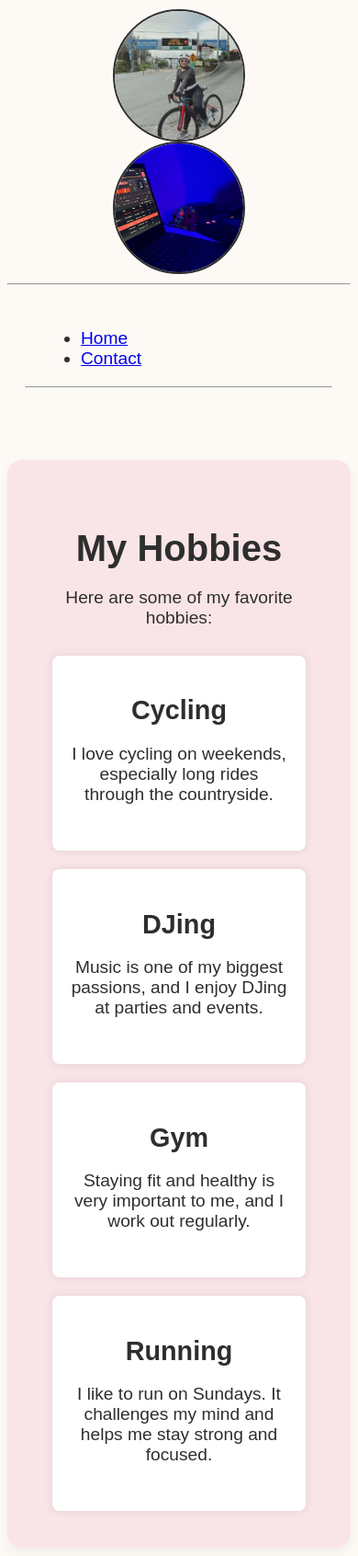
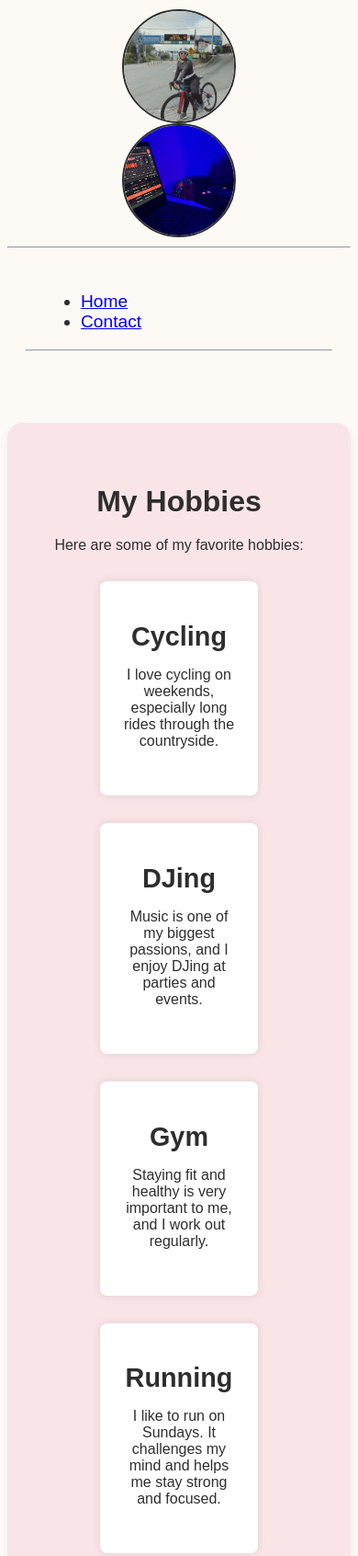
Before and after one commit to karenntorres/bit-website, a plain HTML site: page hobbies.html in a window 390 px wide. Shown: the top 1692 px of the page at 92% size. Drawn offline with Linux system fonts and the light colour scheme.

Commit message:
responsive fixed

```diff
--- a/css/style.css
+++ b/css/style.css
@@ -34,7 +34,7 @@ header {
 }
 
 .about-section h1 {
-    font-size: 2.5em; /*tamaño letra */
+    font-size: 2.5em;
     color: var(--color-texto);
     margin-bottom: 15px;
 }
@@ -50,6 +50,8 @@ header {
     border-radius: 50%;
     object-fit: cover;
     border: 2px solid var(--color-texto);
+    display: block;
+    margin: 0 auto;
 }
 
 .about-content {
@@ -95,43 +97,22 @@ table th, table td {
 }
 
 table th {
-    background-color: var(--fondo-general);       /*fondo del title: name and age */
+    background-color: var(--fondo-general);
 }
 
 /* Footer */
 footer {
+    background-color: var(--color-about);
     text-align: center;
     padding: 20px;
-    background-color: var(--fondo-general);
     color: var(--color-texto);
 }
 
-/* Responsive para pantallas pequeñas */
-@media (max-width: 768px) {
-    .about-section {
-        padding: 15px;
-    }
-
-    .about-section h1 {
-        font-size: 2em;
-    }
-
-    .about-content {
-        font-size: 1em;
-    }
-
-    .image-container img {
-        width: 120px;
-        height: 120px;
-    }
-
-    section {
-        padding: 15px;
-    }
+footer p {
+    font-size: 0.9em;
 }
 
-
-/* Estilos para formularios (input y textarea) */
+/* Estilos para formularios */
 input[type="text"],
 input[type="email"],
 input[type="date"],
@@ -168,14 +149,12 @@ form {
     box-shadow: 0 0 10px rgba(0,0,0,0.1);
 }
 
-/* Estilo para etiquetas y entradas */
 form label {
     display: block;
     margin-top: 15px;
     font-weight: bold;
 }
 
-/* Botón */
 form button {
     margin-top: 20px;
     padding: 10px 15px;
@@ -193,17 +172,7 @@ form button:hover {
     background-color: var(--btn-hover);
 }
 
-/* HOBBIES */
-.image-container img {
-    width: 140px;
-    height: 140px;
-    border-radius: 50%;
-    object-fit: cover; /* esto hace que se ajuste la imagen en su espacio, básicamente es como el relleno*/
-    border: 2px solid var(--color-texto);
-    display: block; /*elemento bloque */
-    margin: 0 auto; /* el auto hace que el navegador distribuya el margen left and right por igual y de manera automática */
-}
-
+/* Hobbies */
 #hobbies {
     background-color: var(--color-about);
     padding: 40px;
@@ -214,21 +183,18 @@ form button:hover {
     text-align: center;
 }
 
-/* Título principal */
 #hobbies h1 {
     font-size: 2.5em;
     color: var(--color-texto);
     margin-bottom: 20px;
 }
 
-/* Descripción */
 #hobbies p {
     font-size: 1.2em;
     color: var(--color-texto);
     margin-bottom: 30px;
 }
 
-/* Lista de hobbies */
 .hobby-list {
     display: flex;
     flex-wrap: wrap;
@@ -236,7 +202,6 @@ form button:hover {
     gap: 20px;
 }
 
-/* Estilo para cada item de hobby */
 .hobby-item {
     background-color: var(--fondo-form);
     padding: 20px;
@@ -247,36 +212,89 @@ form button:hover {
 }
 
 .hobby-item:hover {
-    transform: translateY(-5px); /* hover hace que esto tenga como un efecto de sombra al pasar el mouse y con transform le da un aprox de tamaño*/
+    transform: translateY(-5px);
 }
 
-/* Color de títulos de cada hobby */
 .hobby-item h2 {
     font-size: 1.8em;
     color: var(--color-texto);
     margin-bottom: 15px;
 }
 
-/* Color de descripción de cada hobby */
 .hobby-item p {
     font-size: 1.1em;
     color: var(--color-texto);
 }
 
-/* Footer */
-footer {
-    background-color: var(--color-about);
-    text-align: center;
-    padding: 20px;
-    color: var(--color-texto);
+/* Breakpoints personalizados para responsividad */
+/* Extra small (≤576px) */
+@media (max-width: 576px) {
+    .about-section {
+        padding: 10px;
+    }
+
+    .about-section h1,
+    #hobbies h1 {
+        font-size: 1.8em;
+    }
+
+    .about-content,
+    #hobbies p,
+    .hobby-item p {
+        font-size: 1em;
+    }
+
+    .image-container img {
+        width: 100px;
+        height: 100px;
+    }
+
+    section {
+        padding: 10px;
+    }
+
+    .hobby-item {
+        width: 100%;
+    }
+
+    input[type="text"],
+    input[type="email"],
+    input[type="date"],
+    textarea {
+        max-width: 100%;
+    }
+
+    form {
+        margin: 20px 10px;
+    }
 }
 
-footer p {
-    font-size: 0.9em;
-}
+/* Small (≤768px) */
+@media (max-width: 768px) {
+    .about-section {
+        padding: 15px;
+    }
 
-/* Responsividad para small device */
-@media (max-width: 768px) {
+    .about-section h1,
+    #hobbies h1 {
+        font-size: 2em;
+    }
+
+    .about-content,
+    #hobbies p,
+    .hobby-item p {
+        font-size: 1em;
+    }
+
+    .image-container img {
+        width: 120px;
+        height: 120px;
+    }
+
+    section {
+        padding: 15px;
+    }
+
     .hobby-list {
         flex-direction: column;
         align-items: center;
@@ -286,3 +304,20 @@ footer p {
         width: 80%;
     }
 }
+
+/* Medium (≤992px) */
+@media (max-width: 992px) {
+    .hobby-list {
+        justify-content: center;
+        gap: 30px;
+    }
+
+    .hobby-item {
+        width: 45%;
+    }
+
+    .about-section,
+    section {
+        margin: 10px;
+    }
+}
```
